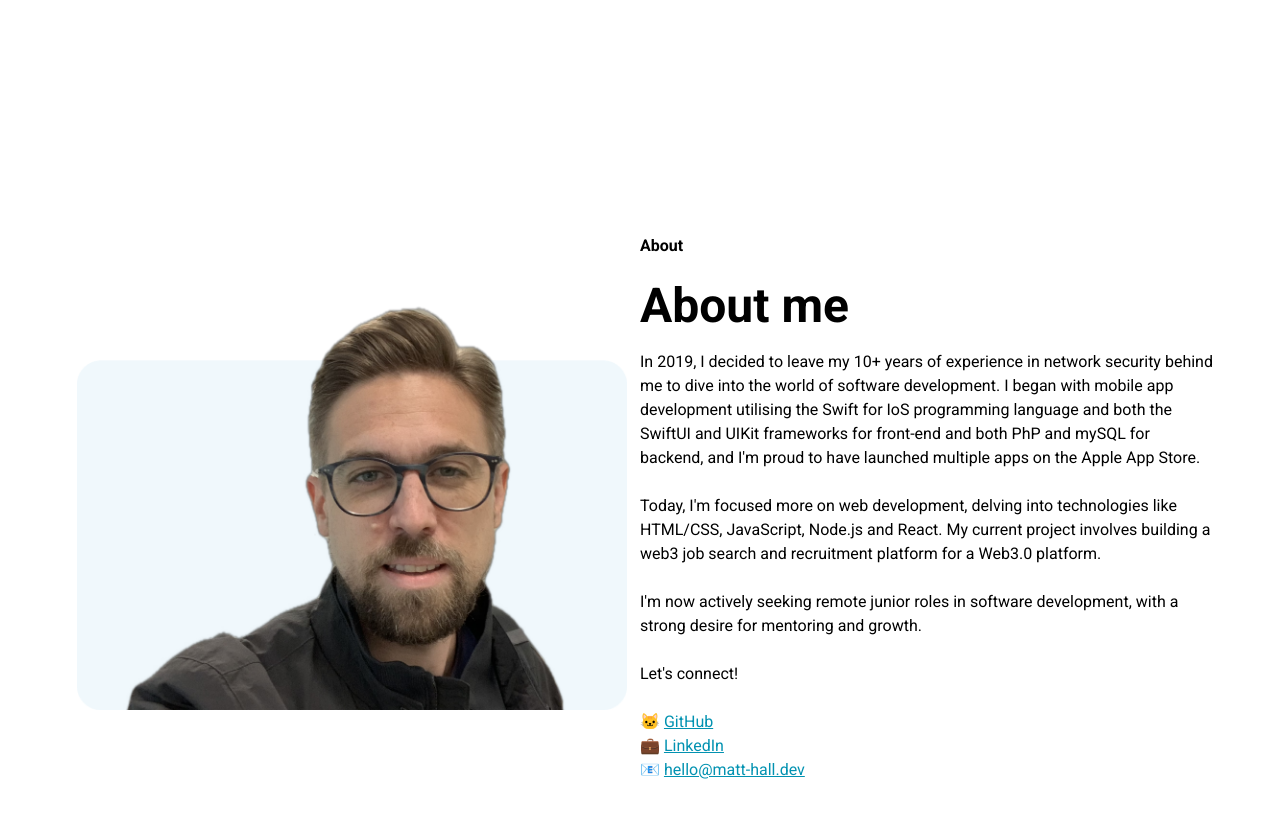
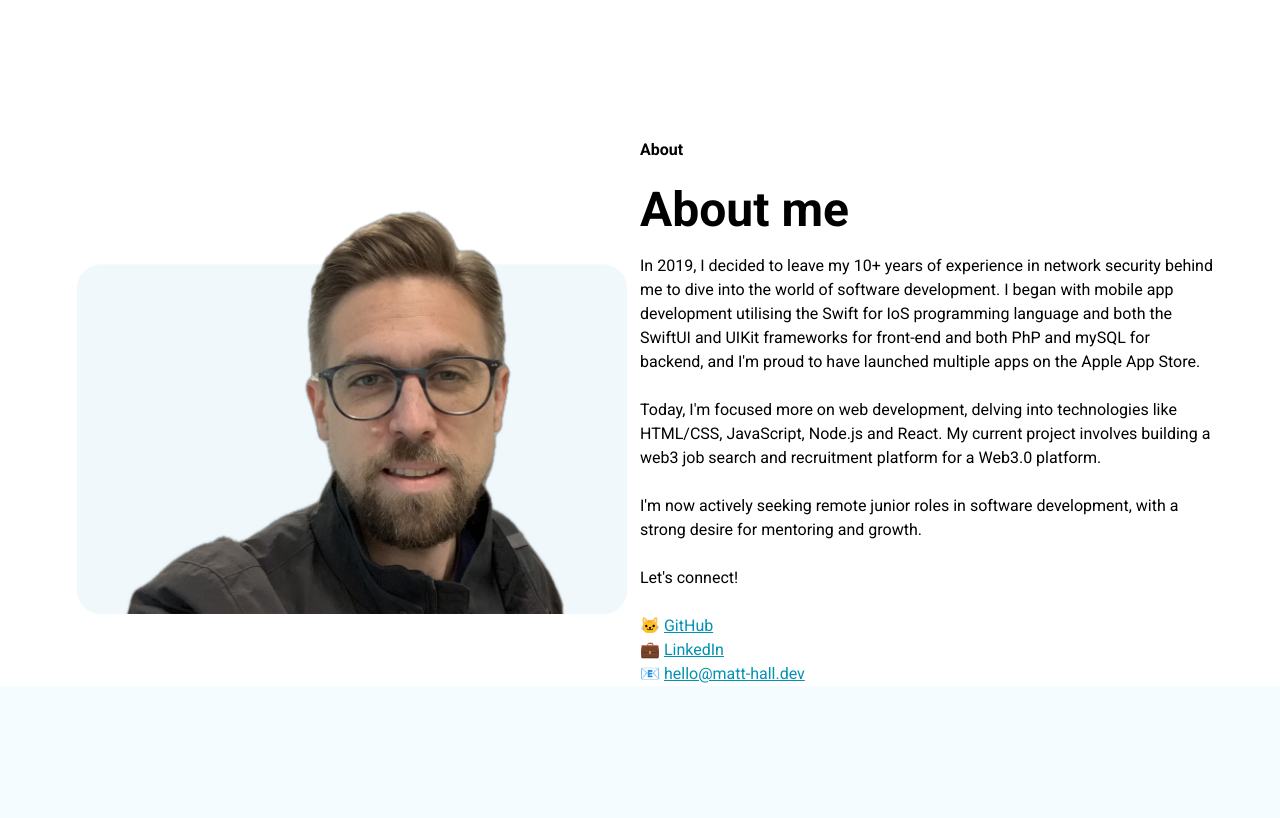
Before and after one commit to mhallrp/TechPortfolio, a Next.js app: page / in a window 1280 px wide. Shown: the part 1530-2348 px from the top of the page. Built offline with nearby package versions, Linux system fonts and the light colour scheme.

Commit message:
updating tailwind

```diff
--- a/app/page.tsx
+++ b/app/page.tsx
@@ -51,7 +51,7 @@ const Landing = () => {
       </section>
       <section
         id={constants.sections[2]}
-        className="px-8 py-24 font-bold sm:px-20 md:px-16"
+        className="px-8  font-bold sm:px-20 md:px-16"
       >
         <div className="flex w-full flex-row flex-wrap-reverse justify-center align-middle">
           <Image
```
